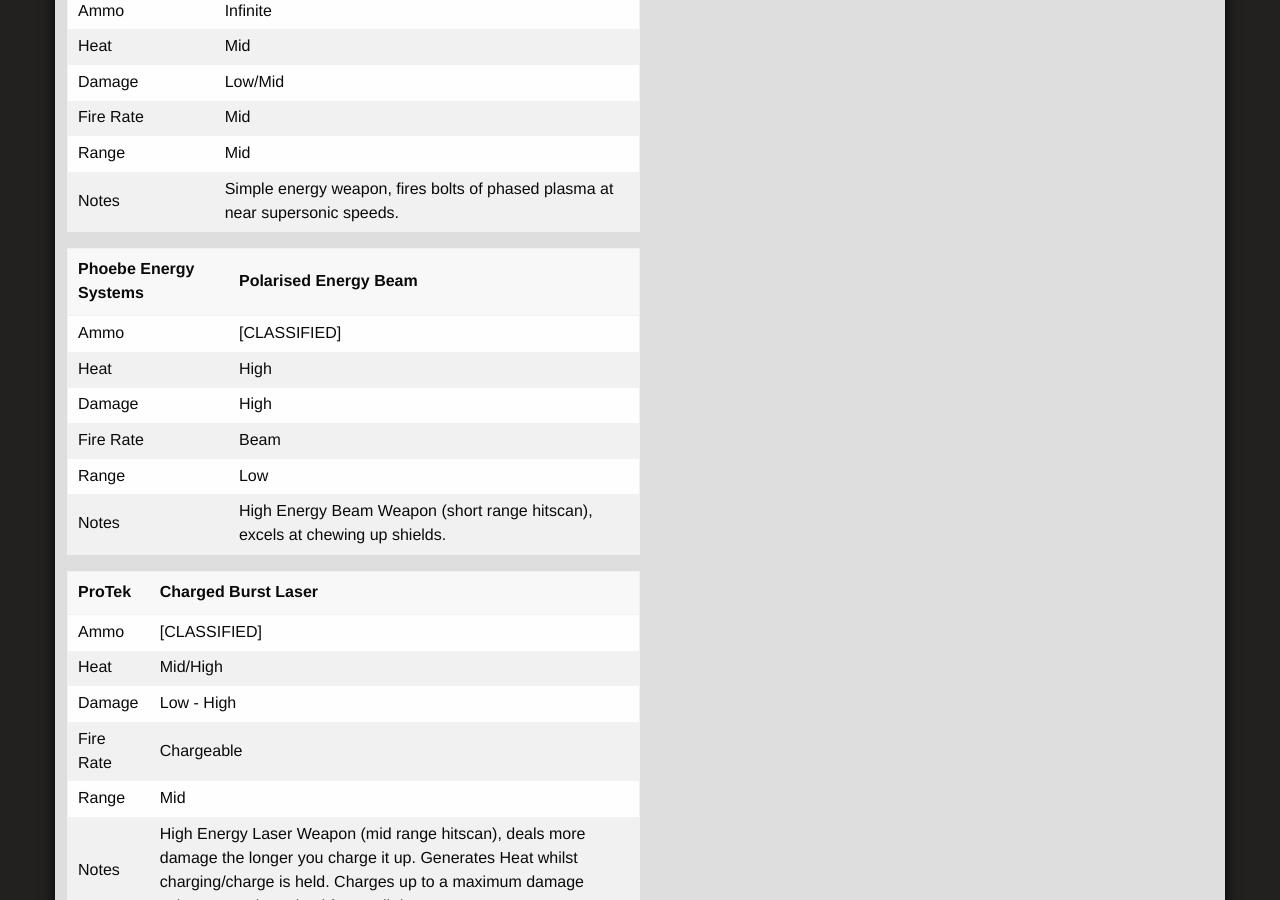
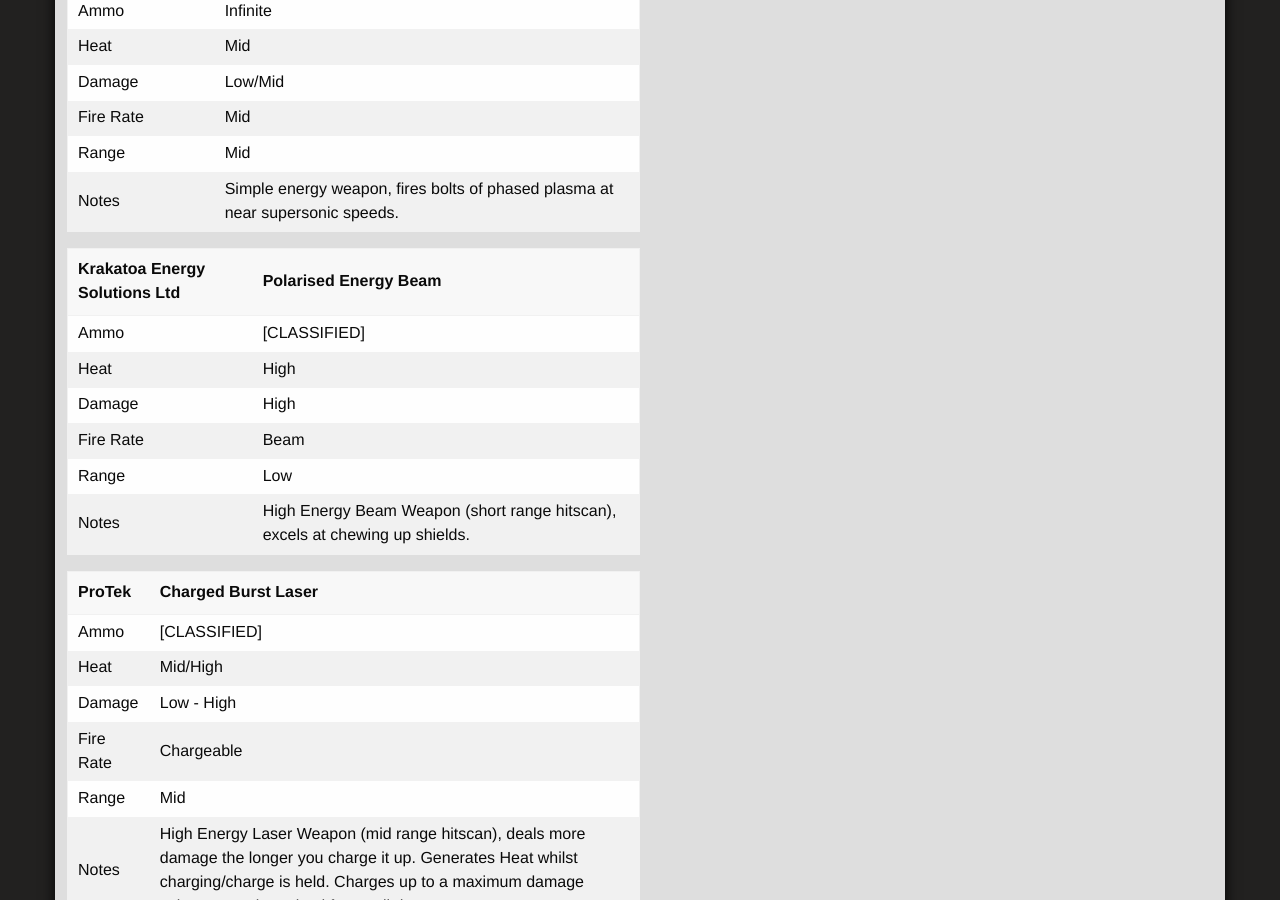
Before and after one commit to ori-sky/polar-space, a Jekyll site: the page built from designs/weapons.md, in a window 1280 px wide and 900 px high, scrolled down 1116 px. Built offline with Jekyll 4.4.1, drawn with Linux system fonts in a browser that asks for light colours; nearby versions of some CDN libraries; some web fonts are replaced; our own code applies the rules of GitHub Pages for plain Markdown files; library files that are not in the unit come from our copies; some of the changed text lies outside the part shown.

Commit message:
Update weapons.md
Phoebe Energy Systems -> Krakatoa Energy Solutions Ltd at the suggestion of Dasc

```diff
--- a/designs/weapons.md
+++ b/designs/weapons.md
@@ -35,7 +35,7 @@
 | Range | Mid |
 | Notes | Simple energy weapon, fires bolts of phased plasma at near supersonic speeds. |
 
-| Phoebe Energy Systems | Polarised Energy Beam |
+| Krakatoa Energy Solutions Ltd | Polarised Energy Beam |
 | -|- |
 | Ammo | [CLASSIFIED] |
 | Heat | High |
@@ -106,7 +106,7 @@
 | Damage                  | Extreme                                                      |
 | Notes                   | Pylon mounted “dumb” rocket, flies fast, flies straight, deals devastating explosive damage |
 
-| Phoebe Energy Systems    | StunLok™ Missile                                             |
+| Krakatoa Energy Solutions Ltd    | StunLok™ Missile                                             |
 | ----------- | ------------------------------------------------------------ |
 | Ammo        | [CLASSIFIED]                                                 |
 | Damage Type | Disruptive - Propulsion                                      |
```
